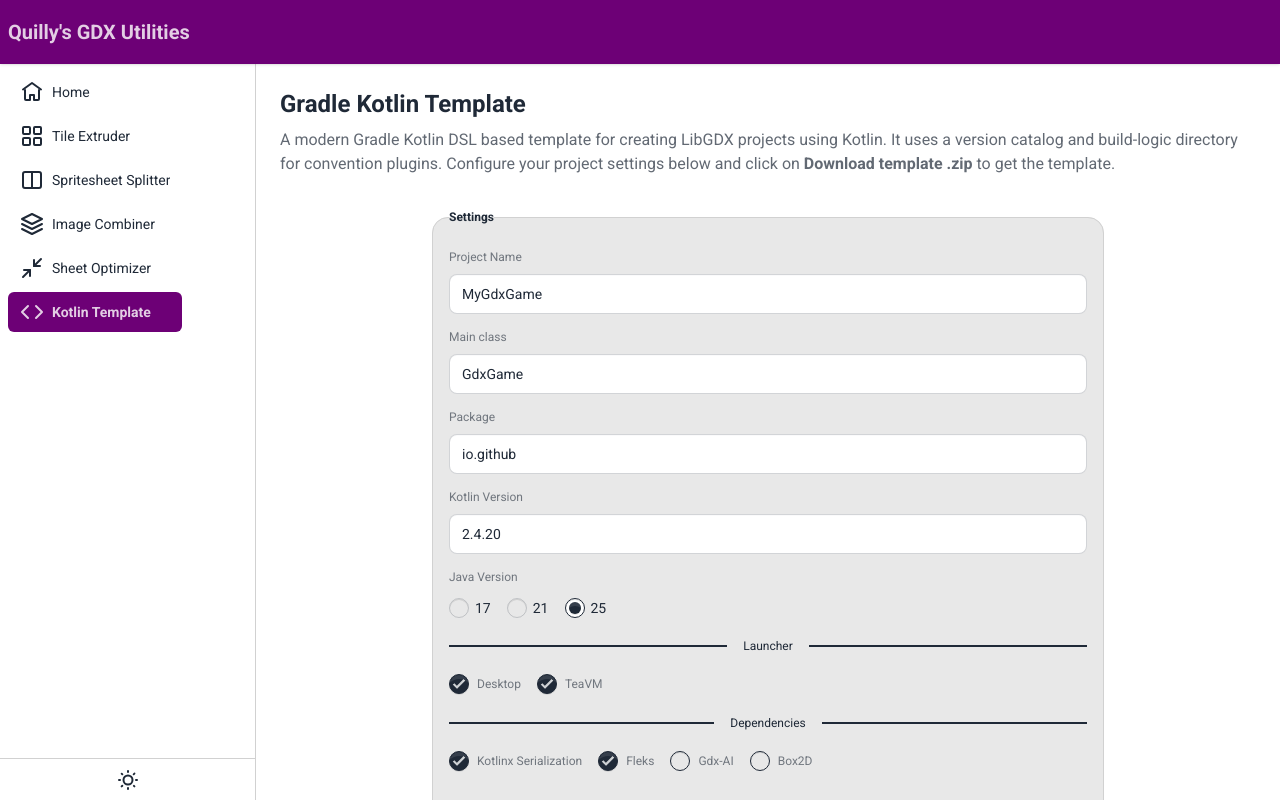
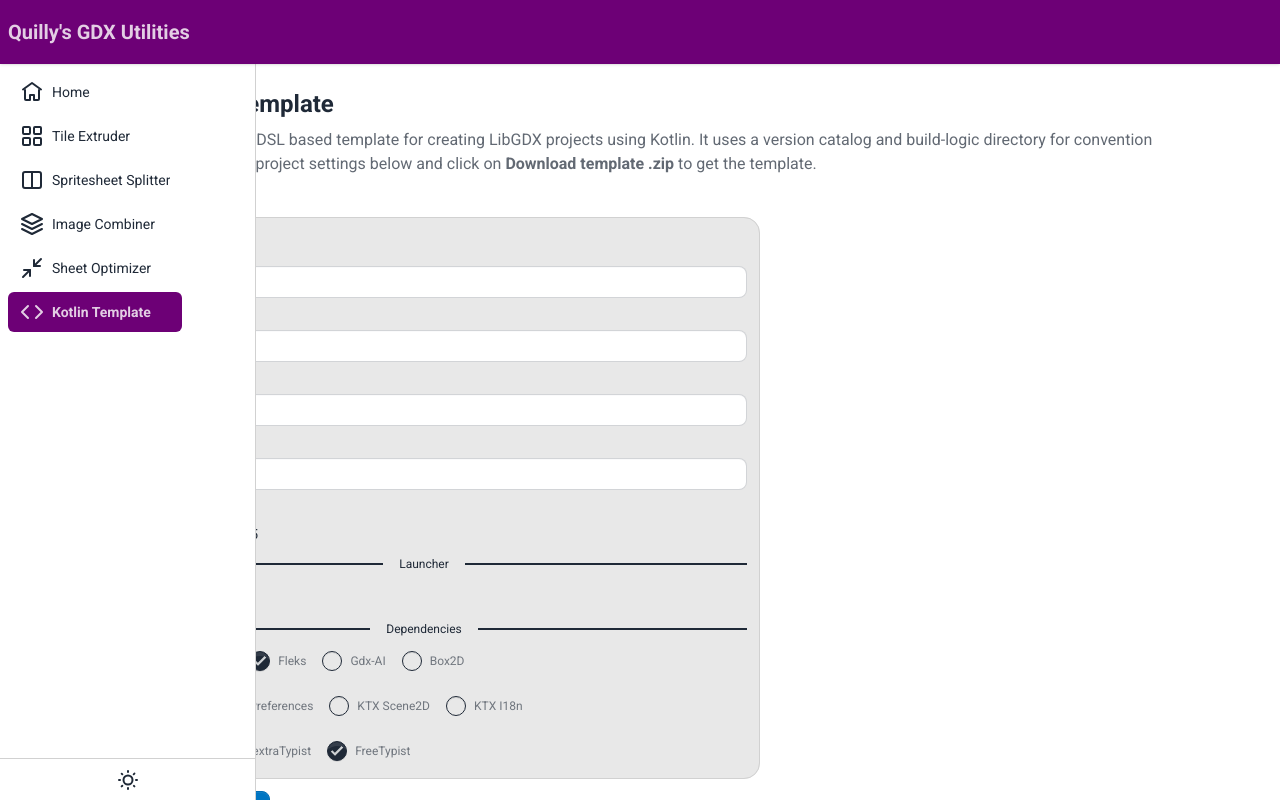
Before and after one commit to Quillraven/gdx-quilly-utils, an Angular app: page /gradle-kotlin-template in a window 1280 px wide. Shown: the top 800 px of the page. Built offline with nearby package versions, Linux system fonts and the light colour scheme.

Commit message:
optimize layout

```diff
--- a/src/app/app.component.html
+++ b/src/app/app.component.html
@@ -1,16 +1,16 @@
-<div class="flex min-h-screen flex-col">
+<div class="flex min-h-dvh flex-col">
   <app-header></app-header>
 
   <div class="drawer flex-1 lg:drawer-open">
     <input id="main-drawer" type="checkbox" class="drawer-toggle" aria-label="Toggle navigation sidebar"/>
 
-    <div class="drawer-content flex flex-col">
+    <div class="drawer-content flex min-h-0 flex-col overflow-y-auto">
       <main class="w-full flex-grow">
         <router-outlet/>
       </main>
     </div>
 
-    <div class="drawer-side lg:top-16 lg:h-[calc(100dvh-4rem)]">
+    <div class="drawer-side lg:top-16 lg:h-[calc(100dvh-4rem)] lg:fixed">
       <label for="main-drawer" aria-label="Close navigation sidebar" class="drawer-overlay"></label>
       <app-nav-menu></app-nav-menu>
     </div>
--- a/src/app/components/form-field/form-field.component.css
+++ b/src/app/components/form-field/form-field.component.css
@@ -0,0 +1,3 @@
+.input {
+  --size-field: 0.2rem;
+}
--- a/src/app/components/form-field/form-field.component.html
+++ b/src/app/components/form-field/form-field.component.html
@@ -1,4 +1,4 @@
-<div class="grid gap-y-1.5" [ngClass]="gridClass">
+<div class="grid gap-y-0.5" [ngClass]="gridClass">
 
   @if (type !== 'checkbox') {
     <div class="tooltip" [attr.data-tip]="toolTip">
@@ -18,7 +18,7 @@
         class="input w-full"
         [ngClass]="{'input-error': hasErrors()}"/>
     } @else if (type === 'radio') {
-      <div class="flex flex-row flex-wrap gap-x-4 gap-y-1.5 py-1">
+      <div class="flex flex-row flex-wrap gap-x-4 gap-y-1 py-0.5">
         @for (option of options; track option) {
           <div class="flex items-start">
             <input
@@ -55,7 +55,7 @@
     }
 
     @if (hasErrors()) {
-      <div class="text-error text-xs mt-1">
+      <div class="text-error text-xs mt-0.5">
         <span>{{ errorHint() }}</span>
       </div>
     }
--- a/src/app/components/gradle-kotlin-template/gradle-kotlin-template.component.html
+++ b/src/app/components/gradle-kotlin-template/gradle-kotlin-template.component.html
@@ -6,11 +6,11 @@
     Configure your project settings below and click on <strong>Download template .zip</strong> to get the template.
   </p>
 
-  <div class="mx-auto mt-6 w-full max-w-2xl">
-    <fieldset class="fieldset w-full bg-base-200 border-base-300 rounded-box border p-4">
+  <div class="mt-6 w-full max-w-2xl">
+    <fieldset class="fieldset w-full bg-base-200 border-base-300 rounded-box border p-3">
       <legend class="fieldset-legend">Settings</legend>
 
-      <form [formGroup]="form" class="grid grid-cols-1 gap-3">
+      <form [formGroup]="form" class="grid grid-cols-1 gap-2">
         <app-form-field
           label="Project Name"
           input-id="projectName"
@@ -47,9 +47,9 @@
           [options]="javaVersionOptions"
         />
 
-        <div class="divider divider-neutral my-1">Launcher</div>
+        <div class="divider divider-neutral my-0.5">Launcher</div>
 
-        <div class="flex flex-wrap gap-x-4 gap-y-2">
+        <div class="flex flex-wrap gap-x-4 gap-y-1">
           <app-form-field
             label="Desktop"
             input-id="desktopLauncher"
@@ -66,9 +66,9 @@
           />
         </div>
 
-        <div class="divider divider-neutral my-1">Dependencies</div>
+        <div class="divider divider-neutral my-0.5">Dependencies</div>
 
-        <div class="flex flex-wrap gap-x-4 gap-y-2">
+        <div class="flex flex-wrap gap-x-4 gap-y-1">
           <app-form-field
             label="Kotlinx Serialization"
             input-id="kotlinxSerializationDep"
@@ -100,7 +100,7 @@
           />
         </div>
 
-        <div class="flex flex-wrap gap-x-4 gap-y-2 pt-3">
+        <div class="flex flex-wrap gap-x-4 gap-y-1 pt-2">
           <app-form-field
             label="KTX Tiled"
             input-id="ktxTiledDep"
@@ -131,7 +131,7 @@
           />
         </div>
 
-        <div class="flex flex-wrap gap-x-4 gap-y-2 pt-3">
+        <div class="flex flex-wrap gap-x-4 gap-y-1 pt-2">
           <app-form-field
             label="Freetype Font"
             input-id="freetypeDep"
@@ -162,7 +162,7 @@
       <app-error-alert [errorDetails]="errorDetails()"></app-error-alert>
     }
 
-    <button class="btn btn-secondary mt-4 w-full sm:w-auto"
+    <button class="btn btn-secondary mt-3 w-full sm:w-auto"
             (click)="downloadTemplate()"
             [disabled]="form.invalid">
       Download template .zip
--- a/src/styles.css
+++ b/src/styles.css
@@ -9,6 +9,10 @@ body {
   color: var(--color-base-content);
   -webkit-font-smoothing: antialiased;
   text-rendering: optimizeLegibility;
+}
+
+.btn {
+  --size-field: 0.2rem;
 }
 
 :root {
```
